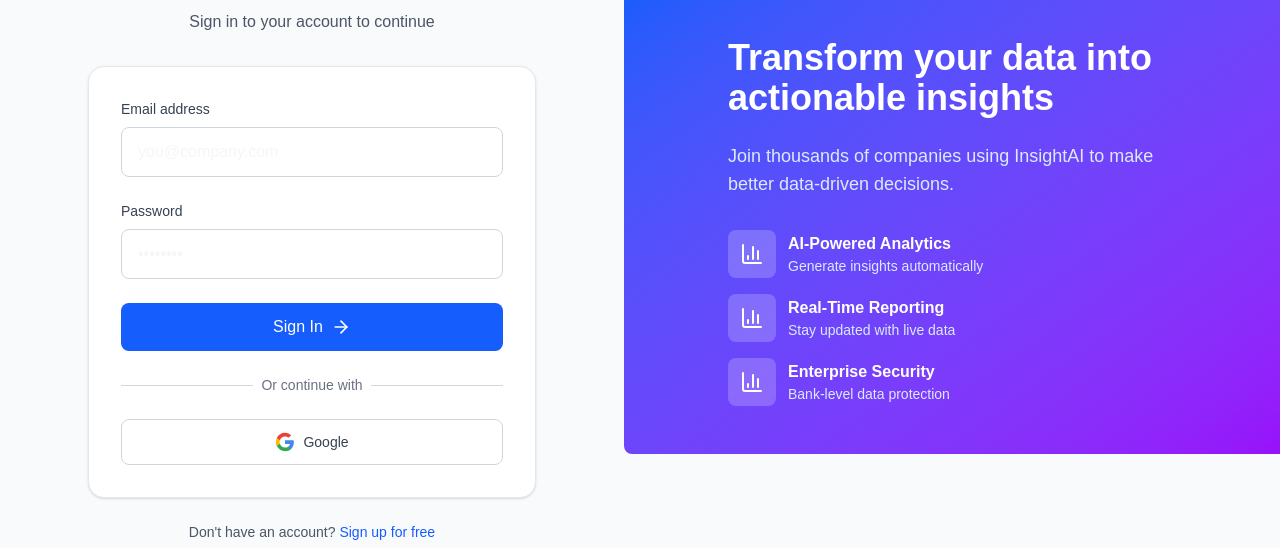
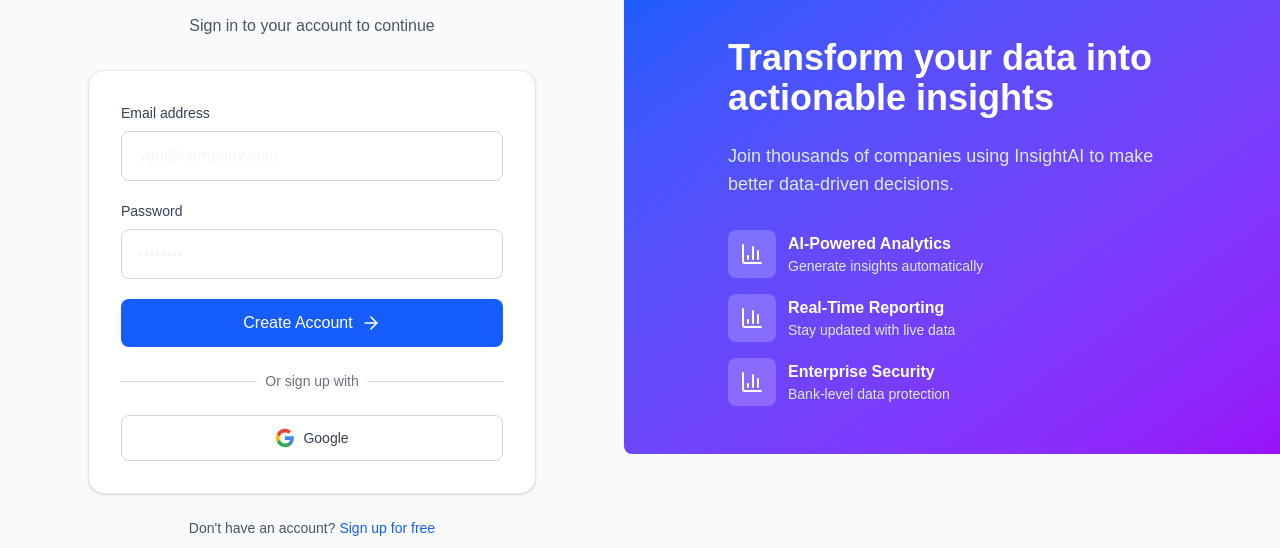
Before and after one commit to marsou001/BryHub, a Next.js app: page /sign-in in a window 1280 px wide. Shown: the part 178-726 px from the top of the page. Built offline with nearby package versions, Linux system fonts and the light colour scheme.

Commit message:
set up sign in form

```diff
--- a/app/sign-in/page.tsx
+++ b/app/sign-in/page.tsx
@@ -1,3 +1,4 @@
+import SignInForm from "@/components/interfaces/SignIn/SignInForm";
 import { ArrowRight, BarChart3 } from "lucide-react";
 import Link from "next/link";
 
@@ -16,87 +17,7 @@
             <p className="text-gray-600">Sign in to your account to continue</p>
           </div>
 
-          <div className="bg-white p-8 rounded-2xl shadow-sm border border-gray-200">
-            <form className="space-y-6">
-              <div>
-                <label htmlFor="email" className="block text-sm font-medium text-gray-700 mb-2">
-                  Email address
-                </label>
-                <div className="relative">
-                  <input
-                    id="email"
-                    type="email"
-                    required
-                    // value={email}
-                    // onChange={(e) => setEmail(e.target.value)}
-                    className="w-full px-4 py-3 border border-gray-300 rounded-lg focus:ring-2 focus:ring-blue-500 focus:border-transparent"
-                    placeholder="you@company.com"
-                  />
-                </div>
-              </div>
-
-              <div>
-                <label htmlFor="password" className="block text-sm font-medium text-gray-700 mb-2">
-                  Password
-                </label>
-                <div className="relative">
-                  {/* <Lock className="absolute left-3 top-1/2 transform -translate-y-1/2 w-5 h-5 text-gray-400" /> */}
-                  <input
-                    id="password"
-                    type="password"
-                    required
-                    // value={password}
-                    // onChange={(e) => setPassword(e.target.value)}
-                    className="w-full px-4 py-3 border border-gray-300 rounded-lg focus:ring-2 focus:ring-blue-500 focus:border-transparent"
-                    placeholder="••••••••"
-                  />
-                </div>
-              </div>
-
-              <button
-                type="submit"
-                className="w-full py-3 bg-blue-600 text-white rounded-lg hover:bg-blue-700 transition-colors font-medium flex items-center justify-center gap-2"
-              >
-                Sign In
-                <ArrowRight className="w-5 h-5" />
-              </button>
-            </form>
-
-            <div className="mt-6">
-              <div className="relative">
-                <div className="absolute inset-0 flex items-center">
-                  <div className="w-full border-t border-gray-300"></div>
-                </div>
-                <div className="relative flex justify-center text-sm">
-                  <span className="px-2 bg-white text-gray-500">Or continue with</span>
-                </div>
-              </div>
-
-              <div className="mt-6">
-                <button className="w-full flex items-center justify-center px-4 py-3 border border-gray-300 rounded-lg hover:bg-gray-50 transition-colors">
-                  <svg className="w-5 h-5" viewBox="0 0 24 24">
-                    <path
-                      fill="#4285F4"
-                      d="M22.56 12.25c0-.78-.07-1.53-.2-2.25H12v4.26h5.92c-.26 1.37-1.04 2.53-2.21 3.31v2.77h3.57c2.08-1.92 3.28-4.74 3.28-8.09z"
-                    />
-                    <path
-                      fill="#34A853"
-                      d="M12 23c2.97 0 5.46-.98 7.28-2.66l-3.57-2.77c-.98.66-2.23 1.06-3.71 1.06-2.86 0-5.29-1.93-6.16-4.53H2.18v2.84C3.99 20.53 7.7 23 12 23z"
-                    />
-                    <path
-                      fill="#FBBC05"
-                      d="M5.84 14.09c-.22-.66-.35-1.36-.35-2.09s.13-1.43.35-2.09V7.07H2.18C1.43 8.55 1 10.22 1 12s.43 3.45 1.18 4.93l2.85-2.22.81-.62z"
-                    />
-                    <path
-                      fill="#EA4335"
-                      d="M12 5.38c1.62 0 3.06.56 4.21 1.64l3.15-3.15C17.45 2.09 14.97 1 12 1 7.7 1 3.99 3.47 2.18 7.07l3.66 2.84c.87-2.6 3.3-4.53 6.16-4.53z"
-                    />
-                  </svg>
-                  <span className="ml-2 text-sm font-medium text-gray-700">Google</span>
-                </button>
-              </div>
-            </div>
-          </div>
+          <SignInForm />
 
           <p className="text-center text-sm text-gray-600 mt-6">
             Don't have an account?{' '}
--- /dev/null
+++ b/components/interfaces/SignIn/SignInForm.tsx
@@ -0,0 +1,93 @@
+"use client"
+
+import { ArrowRight } from "lucide-react";
+
+export default function SignInForm() {
+
+  function handleSubmit(data: any) {
+    console.log(data)
+  }
+
+  return (
+    <div className="bg-white p-8 rounded-2xl shadow-sm border border-gray-200">
+      <form onSubmit={handleSubmit} className="space-y-5">
+        <div>
+          <label htmlFor="email" className="block text-sm font-medium text-gray-700 mb-2">
+            Email address
+          </label>
+          <div className="relative">
+            <input
+              id="email"
+              type="email"
+              name="email"
+              className="w-full px-4 py-3 border border-gray-300 rounded-lg focus:ring-2 focus:ring-blue-500 focus:border-transparent"
+              placeholder="you@company.com"
+              required
+            />
+          </div>
+        </div>
+
+        <div>
+          <label htmlFor="password" className="block text-sm font-medium text-gray-700 mb-2">
+            Password
+          </label>
+          <div className="relative">
+            <input
+              id="password"
+              type="password"
+              name="password"
+              className="w-full px-4 py-3 border border-gray-300 rounded-lg focus:ring-2 focus:ring-blue-500 focus:border-transparent"
+              placeholder="••••••••"
+              required
+            />
+          </div>
+        </div>
+
+        <button
+          type="submit"
+          className={"w-full py-3 text-white bg-blue-600 hover:bg-blue-700 rounded-lg transition-colors font-medium flex items-center justify-center gap-2"}
+        >
+          Create Account
+          <ArrowRight className="w-5 h-5" />
+        </button>
+      </form>
+
+      <div className="mt-6">
+        <div className="relative">
+          <div className="absolute inset-0 flex items-center">
+            <div className="w-full border-t border-gray-300"></div>
+          </div>
+          <div className="relative flex justify-center text-sm">
+            <span className="px-2 bg-white text-gray-500">Or sign up with</span>
+          </div>
+        </div>
+
+        <div className="mt-6">
+          <button
+            className={"w-full flex items-center justify-center px-4 py-3 border rounded-lg border-gray-300 hover:bg-gray-50 transition-colors"}
+          >
+            <svg className="w-5 h-5" viewBox="0 0 24 24">
+              <path
+                fill="#4285F4"
+                d="M22.56 12.25c0-.78-.07-1.53-.2-2.25H12v4.26h5.92c-.26 1.37-1.04 2.53-2.21 3.31v2.77h3.57c2.08-1.92 3.28-4.74 3.28-8.09z"
+              />
+              <path
+                fill="#34A853"
+                d="M12 23c2.97 0 5.46-.98 7.28-2.66l-3.57-2.77c-.98.66-2.23 1.06-3.71 1.06-2.86 0-5.29-1.93-6.16-4.53H2.18v2.84C3.99 20.53 7.7 23 12 23z"
+              />
+              <path
+                fill="#FBBC05"
+                d="M5.84 14.09c-.22-.66-.35-1.36-.35-2.09s.13-1.43.35-2.09V7.07H2.18C1.43 8.55 1 10.22 1 12s.43 3.45 1.18 4.93l2.85-2.22.81-.62z"
+              />
+              <path
+                fill="#EA4335"
+                d="M12 5.38c1.62 0 3.06.56 4.21 1.64l3.15-3.15C17.45 2.09 14.97 1 12 1 7.7 1 3.99 3.47 2.18 7.07l3.66 2.84c.87-2.6 3.3-4.53 6.16-4.53z"
+              />
+            </svg>
+            <span className="ml-2 text-sm font-medium text-gray-700">Google</span>
+          </button>
+        </div>
+      </div>
+    </div>
+  )
+}
```
